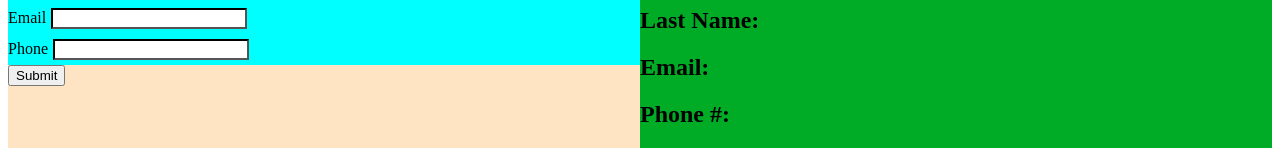
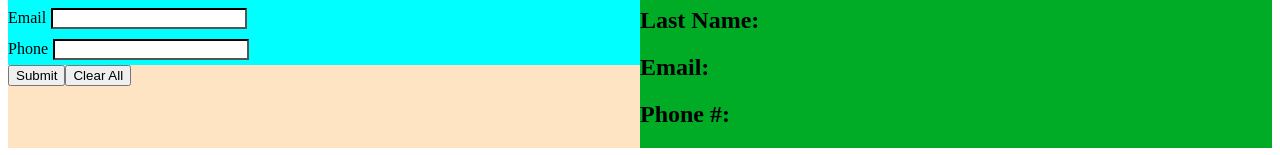
Before and after one commit to Ace-86/cv-project, a React (Create React App) app: page / in a window 1280 px wide. Shown: the part 180-335 px from the top of the page. Built offline with nearby package versions, Linux system fonts and the light colour scheme.

Commit message:
clearAll button functional

```diff
--- a/src/component/genInfo.js
+++ b/src/component/genInfo.js
@@ -29,12 +29,43 @@ import React from "react";
         });
         console.log(this.state);
       };
+
+
+      clearInput = (e) => {
+        this.setState({
+          fName: "",
+          lName: "",
+          email: "",
+          phone: "",
+      })
+    }
+
+    display = () => {
+      {this.state.data.fName = ""}
+      {this.state.data.lNAme = ""}
+      {this.state.data.email = ""}
+      {this.state.data.phone = ""}
+    }
+
+    clearAll = (e) => {
+      e.preventDefault();
+      this.clearInput();
+      this.display();
+      this.state = ({
+        fName: "",
+        lNAme: "",
+        email: "",
+        phone: "",
+        data: {}
+    });
+      console.log(this.state)
+    }
+
       render() {
 
         return (
           <div className="container">
             <form onSubmit={this.handleSubmit}>
-
             <div className="leftcolumn">
               <label>First Name</label>
               <input
@@ -46,7 +77,6 @@ import React from "react";
                 }}
                 name="fName"
               />
-
               <br />
 
               <label>Last Name</label>
@@ -59,7 +89,6 @@ import React from "react";
                 }}
                 name="lName"
               />
-
               <br />
 
               <label>Email</label>
@@ -72,7 +101,6 @@ import React from "react";
                 }}
                 name="email"
               />
-
               <br />
 
               <label>Phone</label>
@@ -85,21 +113,20 @@ import React from "react";
                 }}
                 name="phone"
               />
-
               <br />
             </div>
+
             <button type="submit">Submit</button>
+            <button onClick = {this.clearAll}> Clear All</button>
 
           </form>
             <div className= "rightcolumn">
               <h2>First Name: {this.state.data.fName}</h2>
-
               <h2>Last Name: {this.state.data.lName}</h2>
-
               <h2>Email: {this.state.data.email}</h2>
-
               <h2>Phone #: {this.state.data.phone}</h2>
           </div>
+
           </div>
         );
       }
```
Lines whose indentation alone changed are shown as unchanged.
